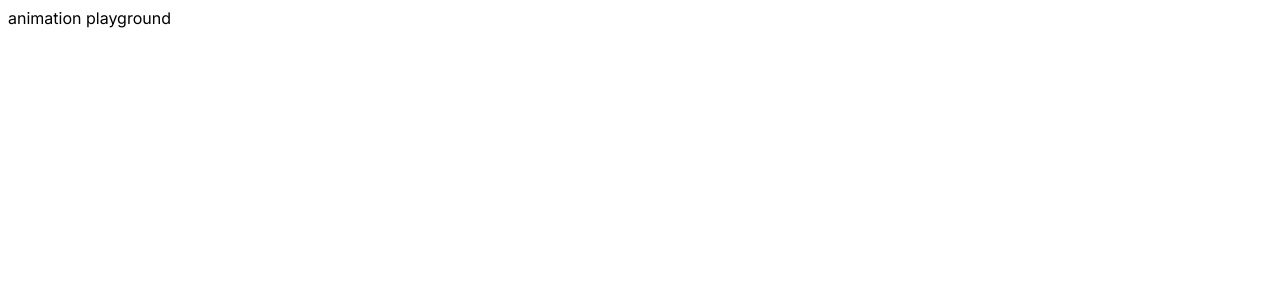
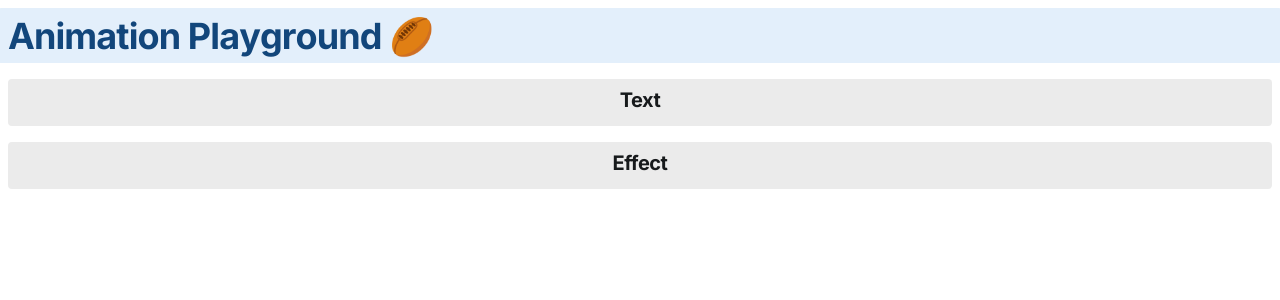
Before and after one commit to hetae/animation-playground, a Next.js app: page / in a window 1280 px wide. Shown: the top 300 px of the page. Built offline with nearby package versions, Linux system fonts and the light colour scheme.

Commit message:
add main page

```diff
--- a/src/app/page.tsx
+++ b/src/app/page.tsx
@@ -1,3 +1,77 @@
+"use client";
+import { useEffect, useRef } from "react";
+import { useRouter } from "next/navigation";
+import { Stack, Typography, styled, Sheet, Box } from "@mui/joy";
+import { gsap } from "gsap";
+import SplitType from "split-type";
+
 export default function Home() {
-  return <>animation playground</>;
+  const router = useRouter();
+
+  useEffect(() => {
+    const text = new SplitType("h1");
+    const words = text.words;
+    const title = words?.slice(0, 2) || null;
+    const rugby = words?.slice(2) || null;
+
+    gsap.fromTo(
+      title,
+      {
+        y: 100,
+        opacity: 0,
+      },
+      {
+        y: 0,
+        opacity: 1,
+        stagger: 0.1,
+        duration: 0.5,
+        ease: "back",
+      }
+    );
+
+    gsap.fromTo(
+      rugby,
+      {
+        x: 500,
+      },
+      {
+        x: 0,
+        rotate: 720,
+        duration: 2,
+      }
+    );
+  }, []);
+
+  return (
+    <>
+      <Typography level="h1" color="primary" variant="soft">
+        Animation Playground<>🏉</>
+      </Typography>
+      <Box sx={{ width: "100%", marginTop: "1rem" }}>
+        <Stack spacing={2} sx={{ width: "100%" }}>
+          <Item onClick={() => router.push("/text")}>
+            <Typography level="h2" fontSize="xl" sx={{ mb: 0.5 }}>
+              Text
+            </Typography>
+          </Item>
+          <Item>
+            <Typography level="h2" fontSize="xl" sx={{ mb: 0.5 }}>
+              Effect
+            </Typography>
+          </Item>
+        </Stack>
+      </Box>
+    </>
+  );
 }
+
+const Item = styled(Sheet)(({ theme }) => ({
+  backgroundColor:
+    theme.palette.mode === "dark" ? theme.palette.background.level1 : "#ebebeb",
+  ...theme.typography.body2,
+  padding: theme.spacing(1),
+  textAlign: "center",
+  borderRadius: 4,
+  color: theme.vars.palette.text.secondary,
+  cursor: "pointer",
+}));
```
